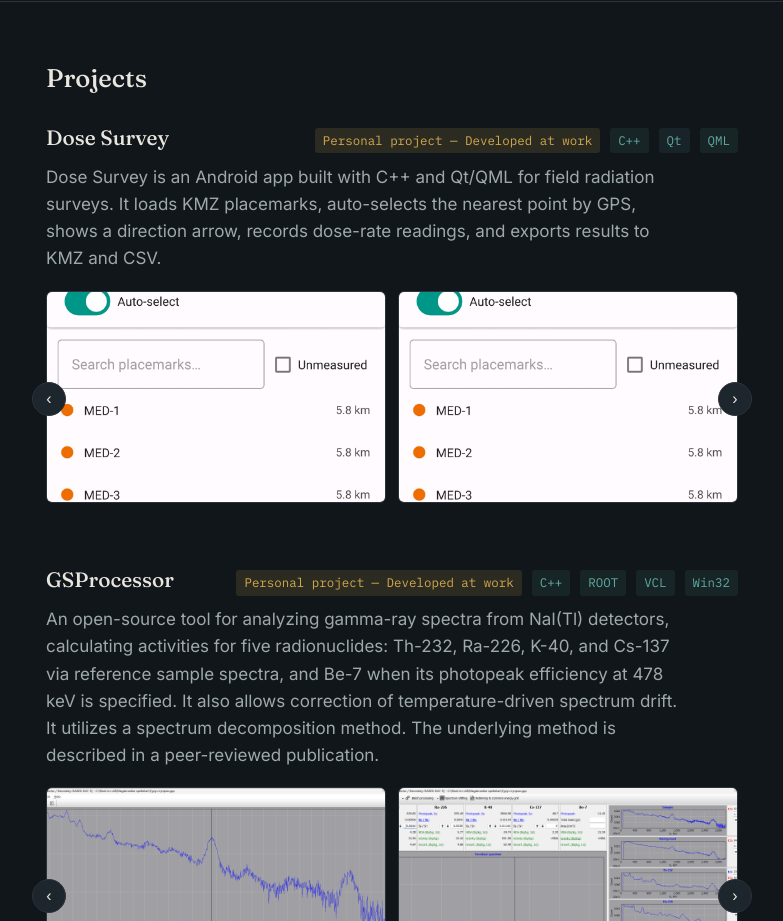
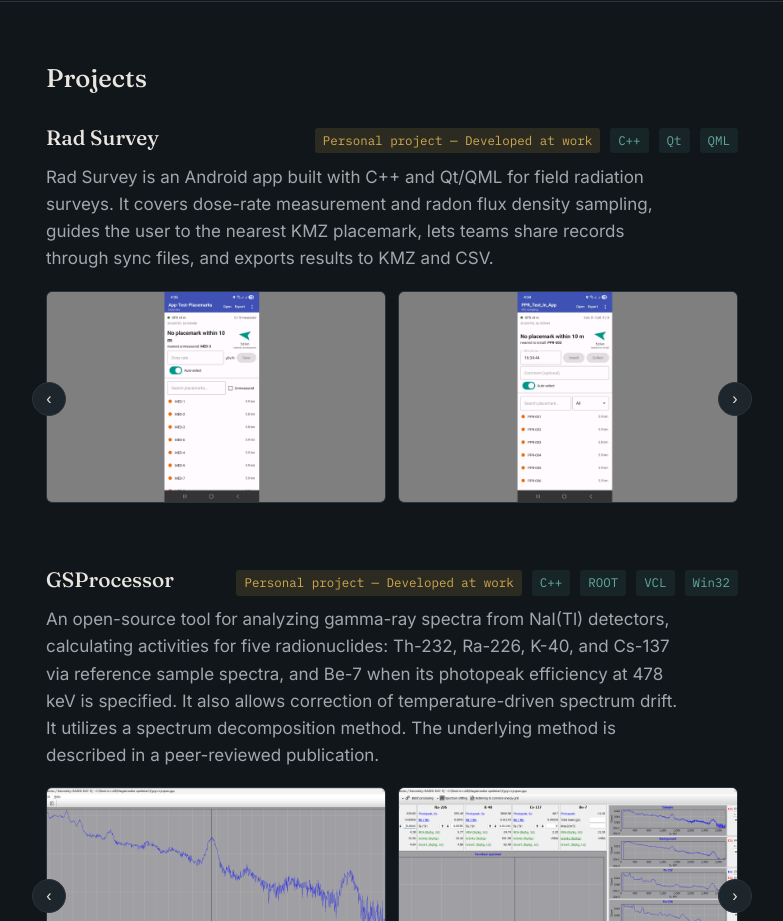
Before and after one commit to askarali82/askarali82.github.io, a plain HTML site: page index.html in a window 1280 px wide. Shown: the part 1220-2141 px from the top of the page, without its empty margins (248-1031 px from the left). Drawn offline with Linux system fonts and the light colour scheme.

Commit message:
Update Rad Survey app information

```diff
--- a/index.html
+++ b/index.html
@@ -338,17 +338,17 @@
 
     <div class="project">
       <div class="project-head">
-        <h3>Dose Survey</h3>
+        <h3>Rad Survey</h3>
         <div class="tags"><span class="tag-type">Personal project — Developed at work</span><span class="tag">C++</span><span class="tag">Qt</span><span class="tag">QML</span></div>
       </div>
-      <p class="project-desc">Dose Survey is an Android app built with C++ and Qt/QML for field radiation surveys. It loads KMZ placemarks, auto-selects the nearest point by GPS, shows a direction arrow, records dose-rate readings, and exports results to KMZ and CSV.</p>
+      <p class="project-desc">Rad Survey is an Android app built with C++ and Qt/QML for field radiation surveys. It covers dose-rate measurement and radon flux density sampling, guides the user to the nearest KMZ placemark, lets teams share records through sync files, and exports results to KMZ and CSV.</p>
 
       <div class="carousel-wrap">
         <button class="carousel-btn prev" aria-label="Previous screenshot" data-target="gsp-carousel">‹</button>
         <div class="carousel" id="gsp-carousel">
-          <div class="slide"><img src="images/dosesurvey1.jpg" alt="Dose Survey screenshot 1"></div>
-          <div class="slide"><img src="images/dosesurvey2.jpg" alt="Dose Survey screenshot 2"></div>
-          <div class="slide"><img src="images/dosesurvey3.jpg" alt="Dose Survey screenshot 3"></div>
+          <div class="slide"><img src="images/radsurvey1.png" alt="Rad Survey screenshot 1"></div>
+          <div class="slide"><img src="images/radsurvey2.png" alt="Rad Survey screenshot 2"></div>
+          <div class="slide"><img src="images/radsurvey3.png" alt="Rad Survey screenshot 3"></div>
         </div>
         <button class="carousel-btn next" aria-label="Next screenshot" data-target="gsp-carousel">›</button>
       </div>
```
Also changed, not shown: images/dosesurvey1.jpg (deleted), images/dosesurvey2.jpg (deleted), images/dosesurvey3.jpg (deleted), images/radsurvey1.png (added), images/radsurvey2.png (added), images/radsurvey3.png (added).
